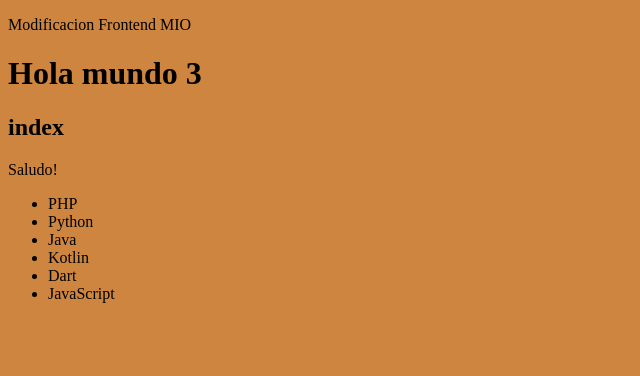
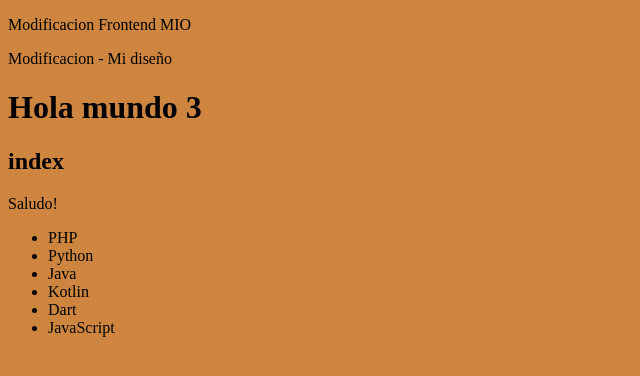
Before and after one commit to fgjm/Flask_A, a Flask app: page / in a window 1280 px wide. Shown: the top 376 px of the page, without its empty margins (0-640 px from the left). Run offline with Flask 2, Linux system fonts and the light colour scheme; some libraries are stand-ins or nearby versions.

Commit message:
Flask_diseño 1commit

```diff
--- a/templates/layout.html
+++ b/templates/layout.html
@@ -11,6 +11,7 @@
 
 <body>
     <p>Modificacion Frontend MIO</p>
+    <p>Modificacion - Mi diseño</p>
     {% block body %}
     {% endblock %}
     <script src="{{ url_for('static', filename='js/layout.js') }}"></script>
```
